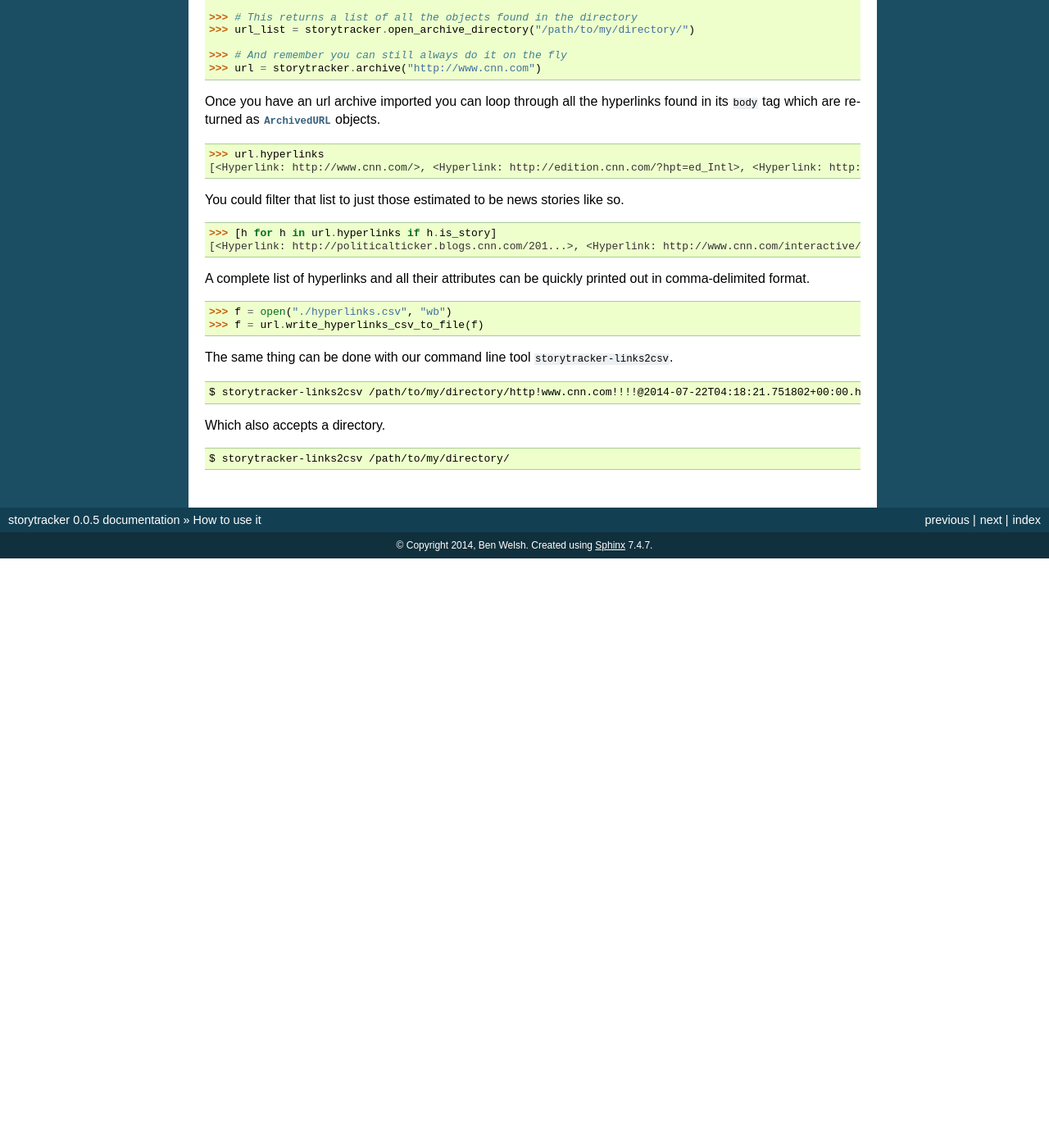
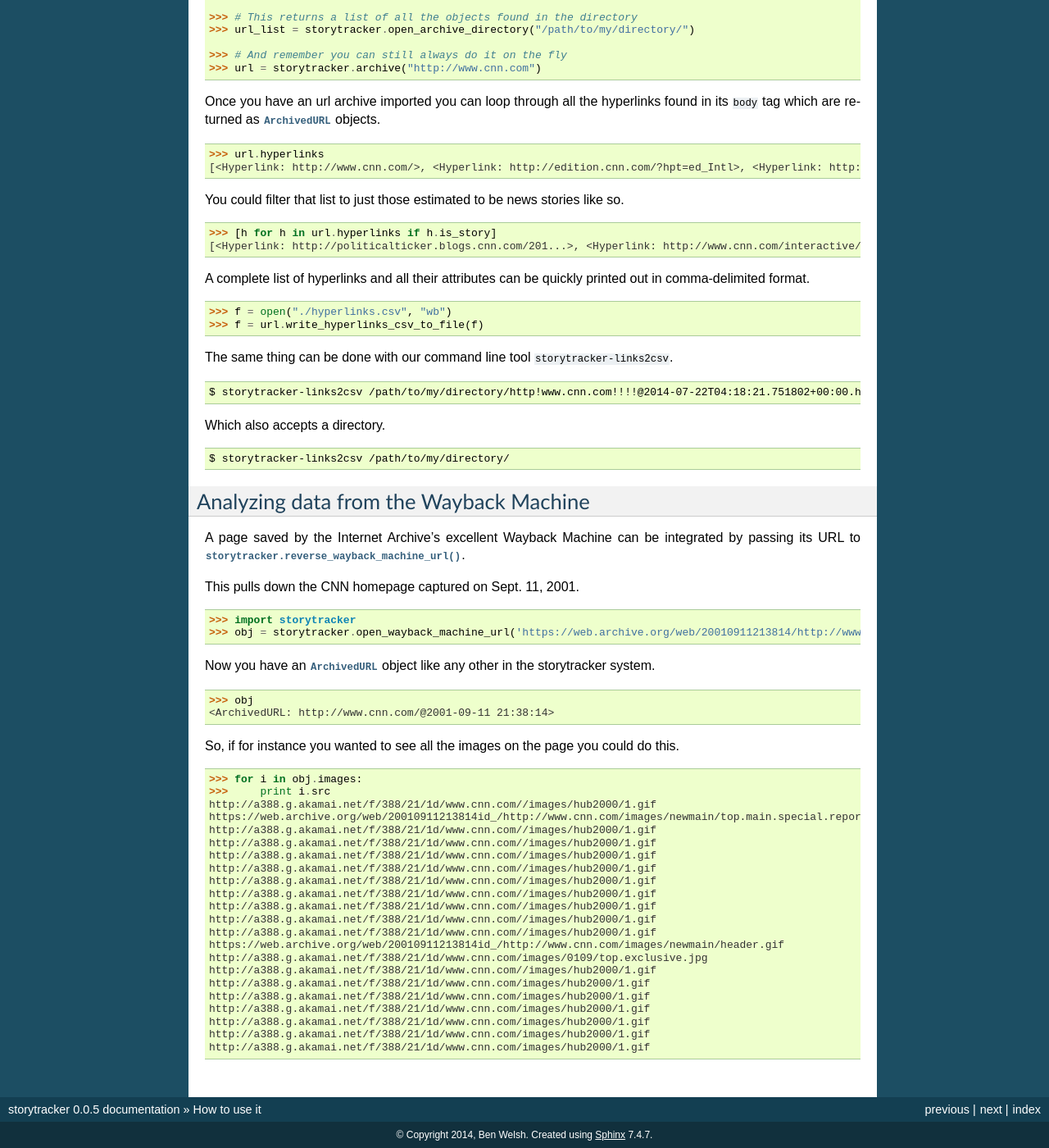
Before and after one commit to palewire/storytracker, a Sphinx documentation site: the page built from docs/howtouseit.rst, in a window 1280 px wide and 1400 px high, scrolled down 1697 px. Shown: the whole window at 82% size. Built offline with Sphinx 7.4.7, drawn with Linux system fonts in a browser that asks for light colours; before the commit the page ends 2378 px from its top, so only the background shows below that; some of the changed text lies outside the part shown.

Commit message:
Added documentation about how to access data from the Wayback Machine

```diff
--- a/docs/howtouseit.rst
+++ b/docs/howtouseit.rst
@@ -149,3 +149,48 @@ Which also accepts a directory.
 .. code-block:: bash
 
     $ storytracker-links2csv /path/to/my/directory/
+
+Analyzing data from the Wayback Machine
+---------------------------------------
+
+A page saved by the Internet Archive's excellent Wayback Machine can be integrated
+by passing its URL to :py:func:`storytracker.reverse_wayback_machine_url`.
+
+This pulls down the CNN homepage captured on Sept. 11, 2001.
+
+.. code-block:: python
+
+    >>> import storytracker
+    >>> obj = storytracker.open_wayback_machine_url('https://web.archive.org/web/20010911213814/http://www.cnn.com/')
+
+Now you have an :py:class:`ArchivedURL` object like any other in the storytracker system.
+
+.. code-block:: python
+
+    >>> obj
+    <ArchivedURL: http://www.cnn.com/@2001-09-11 21:38:14>
+
+So, if for instance you wanted to see all the images on the page you could do this.
+
+    >>> for i in obj.images:
+    >>>     print i.src
+    http://a388.g.akamai.net/f/388/21/1d/www.cnn.com//images/hub2000/1.gif
+    https://web.archive.org/web/20010911213814id_/http://www.cnn.com/images/newmain/top.main.special.report.gif
+    http://a388.g.akamai.net/f/388/21/1d/www.cnn.com//images/hub2000/1.gif
+    http://a388.g.akamai.net/f/388/21/1d/www.cnn.com//images/hub2000/1.gif
+    http://a388.g.akamai.net/f/388/21/1d/www.cnn.com//images/hub2000/1.gif
+    http://a388.g.akamai.net/f/388/21/1d/www.cnn.com//images/hub2000/1.gif
+    http://a388.g.akamai.net/f/388/21/1d/www.cnn.com//images/hub2000/1.gif
+    http://a388.g.akamai.net/f/388/21/1d/www.cnn.com//images/hub2000/1.gif
+    http://a388.g.akamai.net/f/388/21/1d/www.cnn.com//images/hub2000/1.gif
+    http://a388.g.akamai.net/f/388/21/1d/www.cnn.com//images/hub2000/1.gif
+    http://a388.g.akamai.net/f/388/21/1d/www.cnn.com//images/hub2000/1.gif
+    https://web.archive.org/web/20010911213814id_/http://www.cnn.com/images/newmain/header.gif
+    http://a388.g.akamai.net/f/388/21/1d/www.cnn.com/images/0109/top.exclusive.jpg
+    http://a388.g.akamai.net/f/388/21/1d/www.cnn.com//images/hub2000/1.gif
+    http://a388.g.akamai.net/f/388/21/1d/www.cnn.com/images/hub2000/1.gif
+    http://a388.g.akamai.net/f/388/21/1d/www.cnn.com/images/hub2000/1.gif
+    http://a388.g.akamai.net/f/388/21/1d/www.cnn.com/images/hub2000/1.gif
+    http://a388.g.akamai.net/f/388/21/1d/www.cnn.com/images/hub2000/1.gif
+    http://a388.g.akamai.net/f/388/21/1d/www.cnn.com/images/hub2000/1.gif
+    http://a388.g.akamai.net/f/388/21/1d/www.cnn.com/images/hub2000/1.gif
```
Also changed, not shown: docs/pythoninterfaces.rst (+41 -1 lines), 1 other file.
